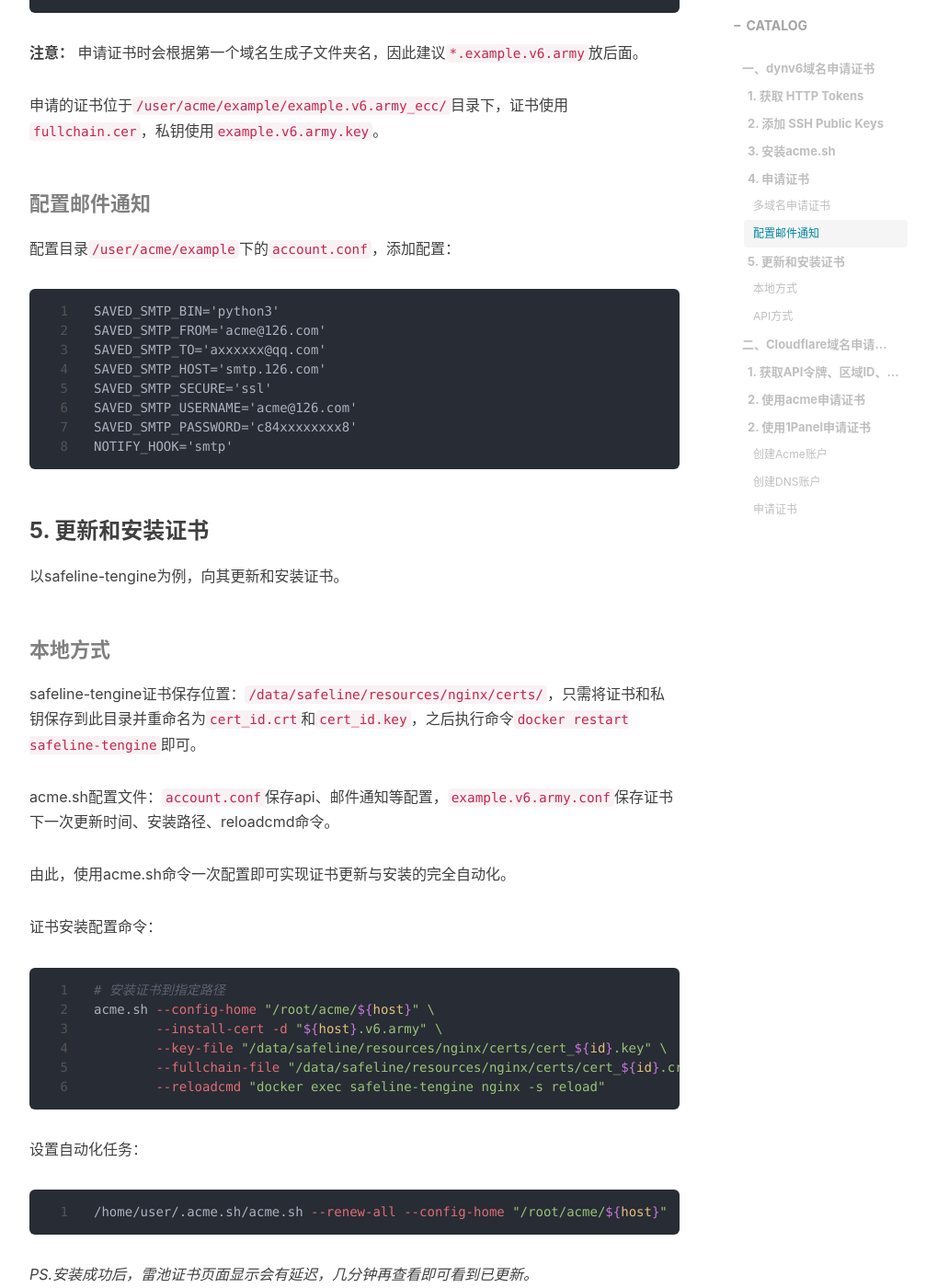
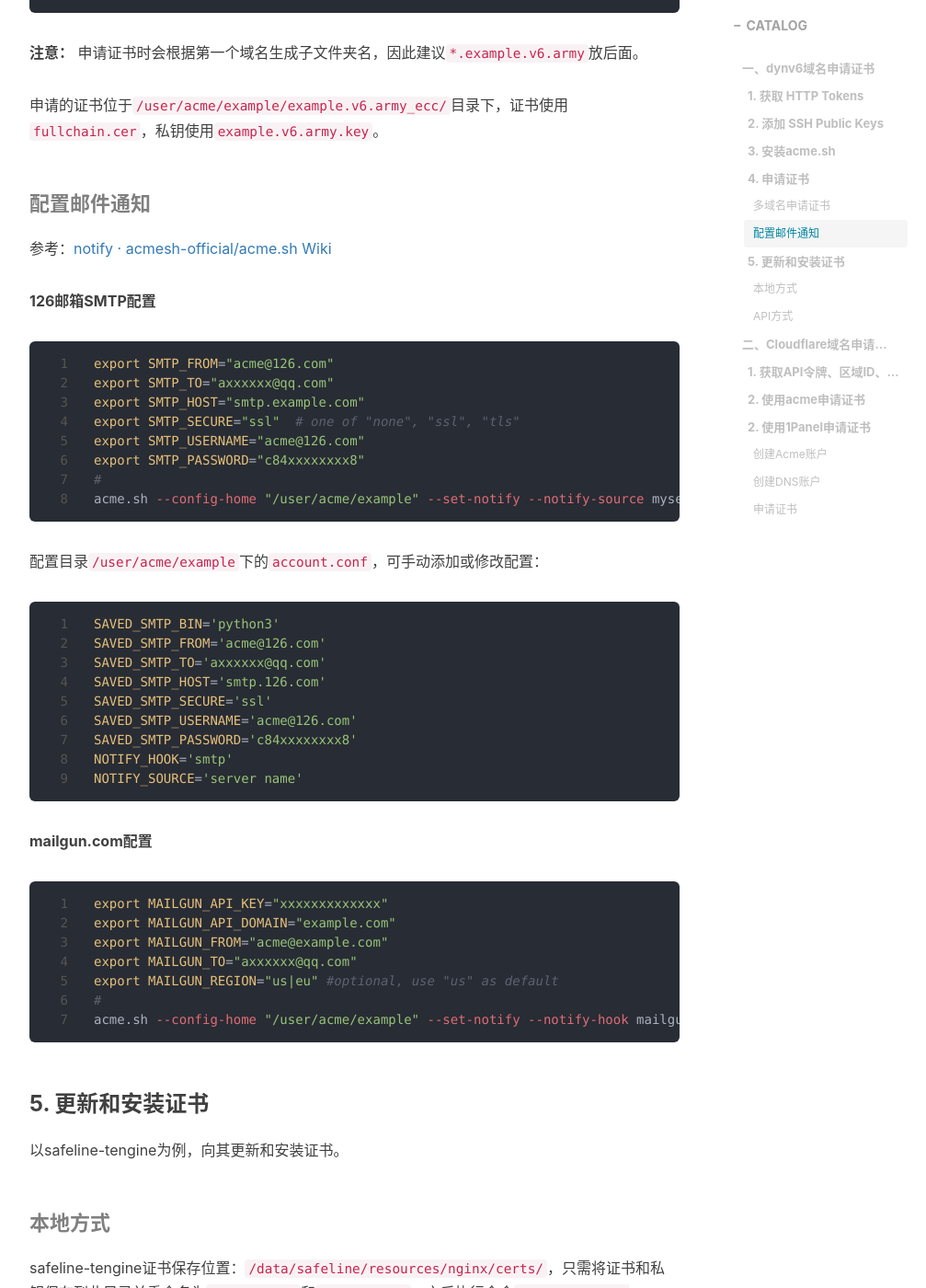
Before and after one commit to Kyon-H/kyon-h.github.io, a Jekyll site: the page built from _posts/2025-04-02-SSL证书安装.md, in a window 1280 px wide and 1400 px high, scrolled down 1862 px. Shown: the whole window at 92% size, without its empty margins (233-1240 px from the left). Built offline with Jekyll 4.4.1, drawn with Linux system fonts in a browser that asks for light colours; nearby versions of some CDN libraries; comment, search, counter and statistics services are not loaded; some of the changed text lies outside the part shown.

Commit message:
Auto-sync

````diff
--- a/_posts/2025-04-02-SSL证书安装.md
+++ b/_posts/2025-04-02-SSL证书安装.md
@@ -55,8 +55,24 @@ export DYNV6_TOKEN="rPSc75..."
 
 申请的证书位于`/user/acme/example/example.v6.army_ecc/`目录下，证书使用`fullchain.cer`，私钥使用`example.v6.army.key`。
 #### 配置邮件通知
-配置目录`/user/acme/example`下的`account.conf`，添加配置：
+
+参考：[notify · acmesh-official/acme.sh Wiki](https://github.com/acmesh-official/acme.sh/wiki/notify)
+
+**126邮箱SMTP配置**
+
+```shell
+export SMTP_FROM="acme@126.com"
+export SMTP_TO="axxxxxx@qq.com"
+export SMTP_HOST="smtp.example.com"
+export SMTP_SECURE="ssl"  # one of "none", "ssl", "tls"
+export SMTP_USERNAME="acme@126.com"
+export SMTP_PASSWORD="c84xxxxxxxx8"
+#
+acme.sh --config-home "/user/acme/example" --set-notify --notify-source myservername --notify-hook smtp
 ```
+
+配置目录`/user/acme/example`下的`account.conf`，可手动添加或修改配置：
+```shell
 SAVED_SMTP_BIN='python3'
 SAVED_SMTP_FROM='acme@126.com'
 SAVED_SMTP_TO='axxxxxx@qq.com'
@@ -65,6 +81,19 @@ SAVED_SMTP_SECURE='ssl'
 SAVED_SMTP_USERNAME='acme@126.com'
 SAVED_SMTP_PASSWORD='c84xxxxxxxx8'
 NOTIFY_HOOK='smtp'
+NOTIFY_SOURCE='server name'
+```
+
+**mailgun.com配置**
+
+```shell
+export MAILGUN_API_KEY="xxxxxxxxxxxxx"
+export MAILGUN_API_DOMAIN="example.com"
+export MAILGUN_FROM="acme@example.com"
+export MAILGUN_TO="axxxxxx@qq.com"
+export MAILGUN_REGION="us|eu" #optional, use "us" as default
+#
+acme.sh --config-home "/user/acme/example" --set-notify --notify-hook mailgun
 ```
 ### 5. 更新和安装证书
 
@@ -75,7 +104,7 @@ safeline-tengine证书保存位置：`/data/safeline/resources/nginx/certs/`，
 
 acme.sh配置文件：`account.conf`保存api、邮件通知等配置，`example.v6.army.conf`保存证书下一次更新时间、安装路径、reloadcmd命令。
 
-由此，使用acme.sh命令一次配置即可实现证书更新与安装的完全自动化。
+**因此，使用acme.sh命令一次配置即可实现证书更新与安装的完全自动化。**
 
 证书安装配置命令：
 ```shell
````
